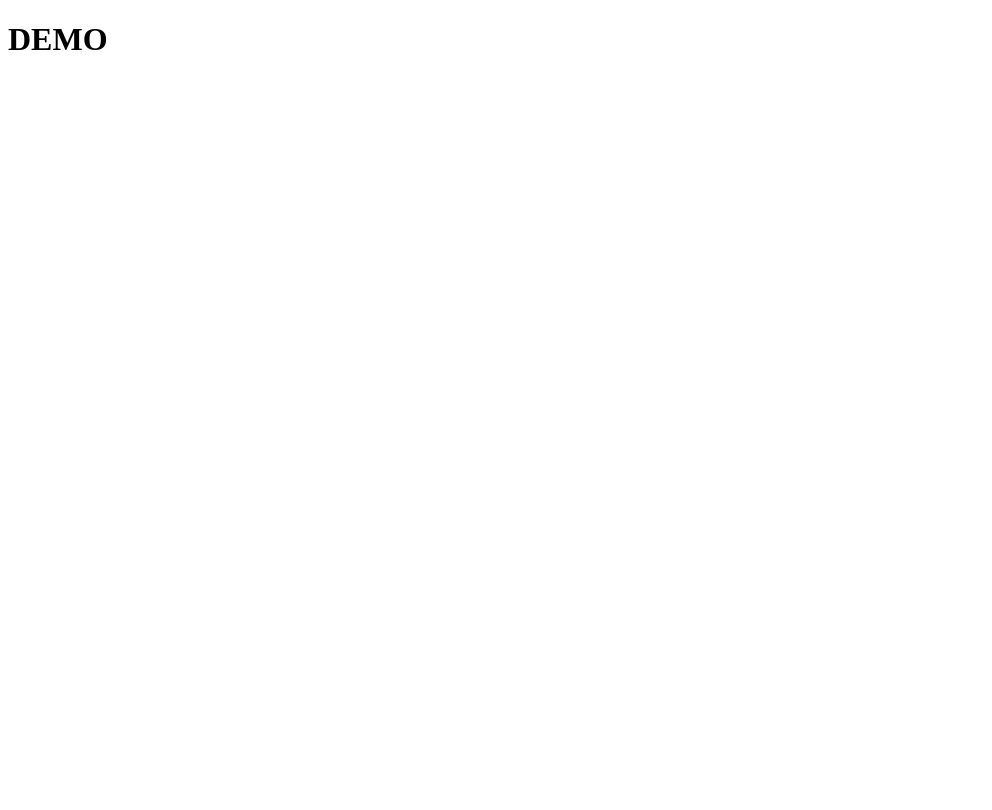
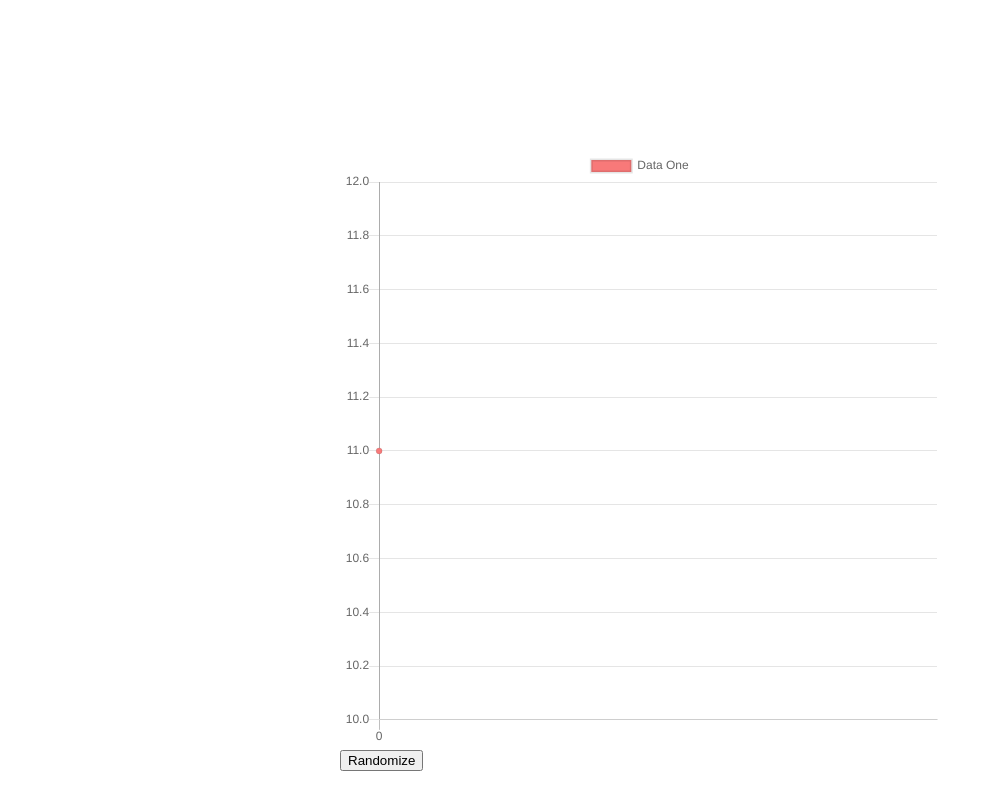
Before and after one commit to taruscript/scam-defense-on-asterisk, a Vue app in the folder oreore-demo/: page / in a window 1280 px wide. Shown: the top 810 px of the page, without its empty margins (0-992 px from the left). Built offline with nearby package versions, Linux system fonts and the light colour scheme; the HTML template or start-up script is replaced by a standard one.

Commit message:
ランダムボタンを押すとグラフが変形する

```diff
--- a/oreore-demo/src/components/DEMO.vue
+++ b/oreore-demo/src/components/DEMO.vue
@@ -1,11 +1,59 @@
 <template>
-  <div class="DEMO">
-   <h1>DEMO</h1>
+  <div class="small">
+    <line-chart :chart-data="datacollection"></line-chart>
+    <button @click="fillData()">Randomize</button>
   </div>
 </template>
 
 <script>
-export default {
-  name: 'DEMO'
-}
+import LineChart from './LineChart.js'
+  export default {
+    components: {
+      LineChart
+    },
+    data () {
+      return {
+        datacollection: null,
+        scores: [],
+        labels: []
+      }
+    },
+    mounted () {
+      this.fillData()
+    },
+    methods: {
+        fillData () {
+            this.createLabels()
+            this.appendScores()
+            this.datacollection = {
+            labels: this.labels,
+            datasets: [
+                {
+                label: 'Data One',
+                backgroundColor: '#f87979',
+                data: this.scores
+                }
+            ],
+            }
+        },
+        getRandomInt () {
+            return Math.floor(Math.random() * (50 - 5 + 1)) + 5
+            // return 1
+        },
+        appendScores() {
+            this.scores.push(this.getRandomInt())
+        },
+        createLabels() {
+            this.labels.push(this.scores.length)
+        }
+    }
+  }
 </script>
+
+
+<style>
+  .small {
+    max-width: 600px;
+    margin:  150px auto;
+  }
+</style>
--- /dev/null
+++ b/oreore-demo/src/components/LineChart.js
@@ -0,0 +1,13 @@
+import { Line, mixins } from 'vue-chartjs'
+const { reactiveProp } = mixins
+
+export default {
+  extends: Line,
+  mixins: [reactiveProp],
+  props: ['options'],
+  mounted () {
+    // this.chartData is created in the mixin.
+    // If you want to pass options please create a local options object
+    this.renderChart(this.chartData, this.options)
+  }
+}
```
